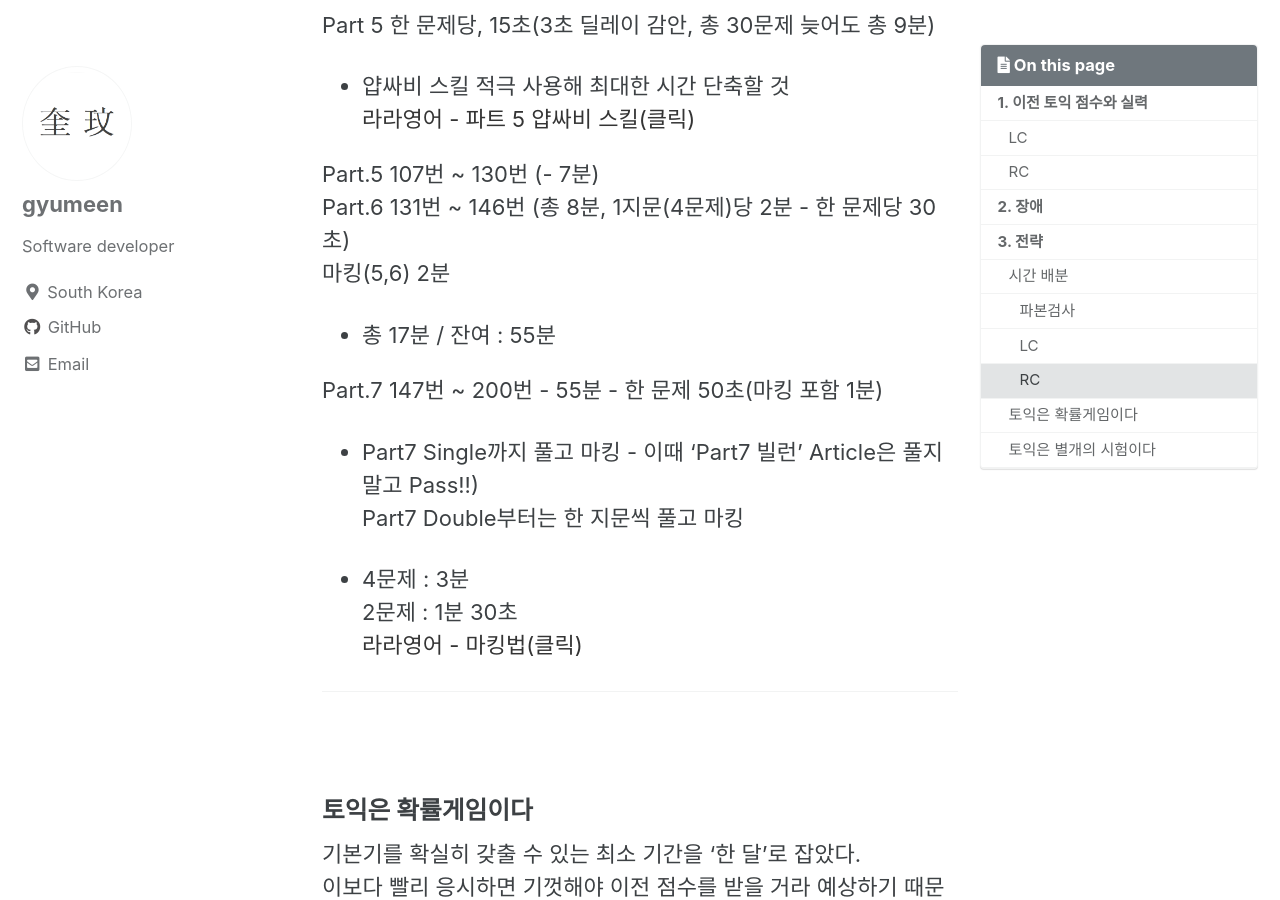
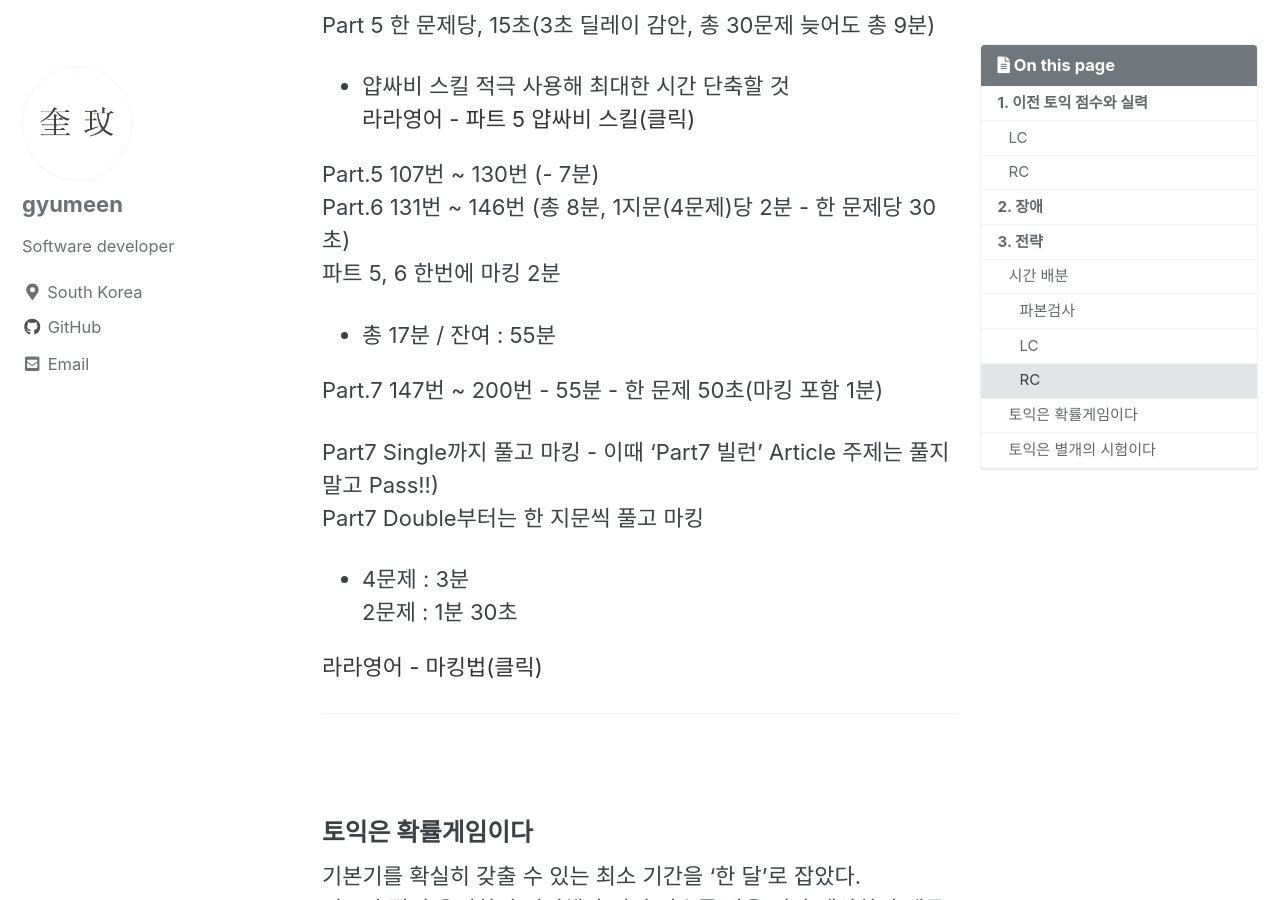
Before and after one commit to gyumeen/gyumeen.github.io, a Jekyll site: the page built from _posts/2021/Challenge/TOEIC/2021-04-01-[Toeic]1.md, in a window 1280 px wide and 900 px high, scrolled down 3255 px. Built offline with Jekyll 4.4.1, drawn with Linux system fonts in a browser that asks for light colours; cached includes are drawn as plain includes; comment, search, counter and statistics services are not loaded.

Commit message:
Update 2021-04-01-[Toeic]1.md

```diff
--- a/_posts/2021/Challenge/TOEIC/2021-04-01-[Toeic]1.md
+++ b/_posts/2021/Challenge/TOEIC/2021-04-01-[Toeic]1.md
@@ -93,18 +93,19 @@ Part 5 한 문제당, 15초(3초 딜레이 감안, 총 30문제 늦어도 총 9
 
 Part.5 107번 ~ 130번 (- 7분)
 Part.6 131번 ~ 146번 (총 8분, 1지문(4문제)당 2분 - 한 문제당 30초)
-마킹(5,6) 2분
+파트 5, 6 한번에 마킹 2분
 
 - 총 17분 / 잔여 : 55분
 
 Part.7 147번 ~ 200번 - 55분 - 한 문제 50초(마킹 포함 1분)
 
-- Part7 Single까지 풀고 마킹 - 이때 'Part7 빌런' Article은 풀지말고 Pass!!)
+Part7 Single까지 풀고 마킹 - 이때 'Part7 빌런' Article 주제는 풀지 말고 Pass!!)
 Part7 Double부터는 한 지문씩 풀고 마킹
 
 - 4문제 : 3분
 2문제 : 1분 30초
-[라라영어 - 마킹법(클릭)](https://blog.naver.com/toeictoeic1)
+
+[라라영어 - 마킹법(클릭)](https://blog.naver.com/toeictoeic1/222281950324)
 
 --------------------------------------
 
```
